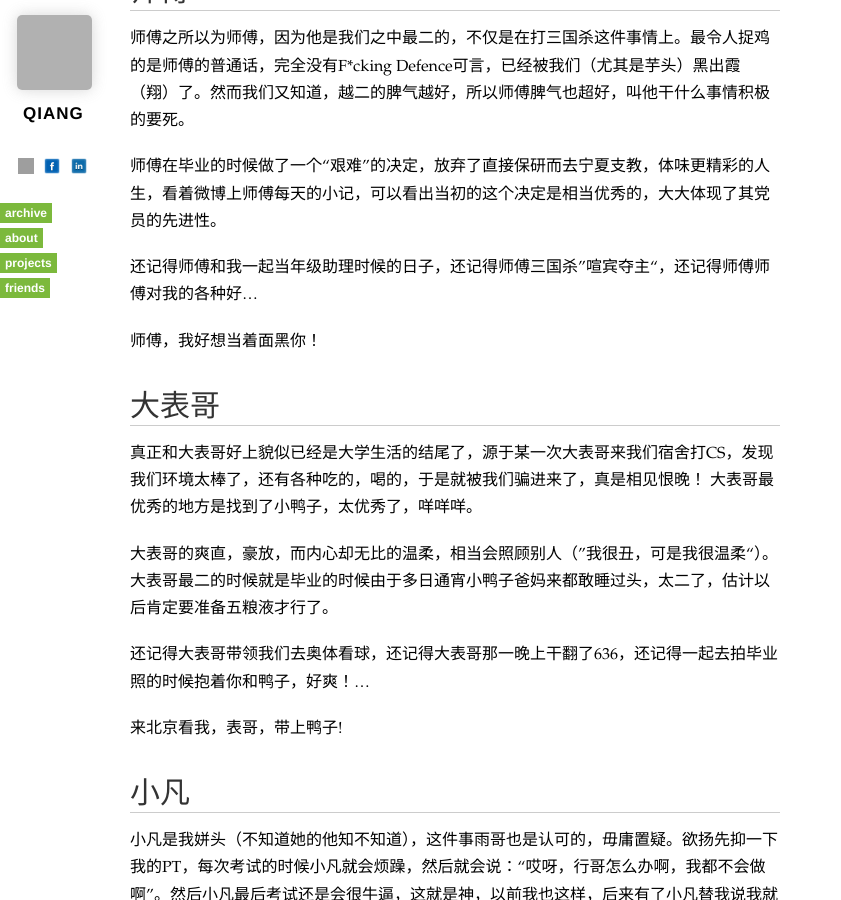
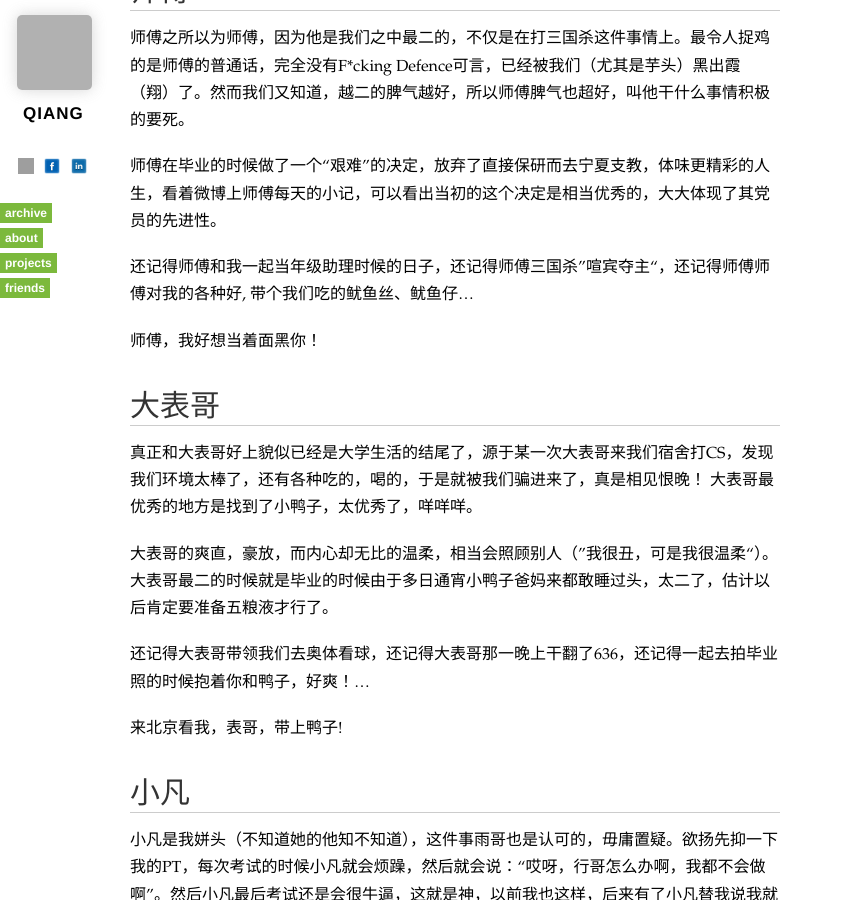
Before and after one commit to qiangrw/qiangrw.github.com, a Jekyll site: the page built from _posts/2012-10-05-member-of-LocalsNake.md, in a window 1280 px wide and 900 px high, scrolled down 3741 px, cut to the strip 0-900 px from the top of the window. Shown: the whole strip, without its empty margins (0-841 px from the left). Built offline with Jekyll 4.4.1, drawn with Linux system fonts in a browser that asks for light colours; nearby versions of some CDN libraries; Markdown is read by kramdown in place of the engine named in the settings; comment, search, counter and statistics services are not loaded; grey boxes are pictures that could not be loaded.

Commit message:
forget my master's delicious food

```diff
--- a/_posts/2012-10-05-member-of-LocalsNake.md
+++ b/_posts/2012-10-05-member-of-LocalsNake.md
@@ -83,7 +83,7 @@ permalink: /2012/10/member-of-LocalsNake/
 
 师傅在毕业的时候做了一个“艰难”的决定，放弃了直接保研而去宁夏支教，体味更精彩的人生，看着微博上师傅每天的小记，可以看出当初的这个决定是相当优秀的，大大体现了其党员的先进性。
 
-还记得师傅和我一起当年级助理时候的日子，还记得师傅三国杀”喧宾夺主“，还记得师傅师傅对我的各种好...
+还记得师傅和我一起当年级助理时候的日子，还记得师傅三国杀”喧宾夺主“，还记得师傅师傅对我的各种好, 带个我们吃的鱿鱼丝、鱿鱼仔...
 
 师傅，我好想当着面黑你！
 
```
